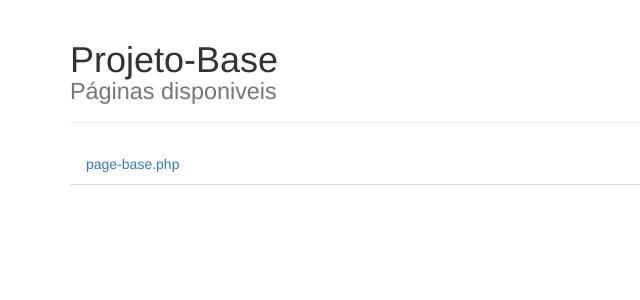
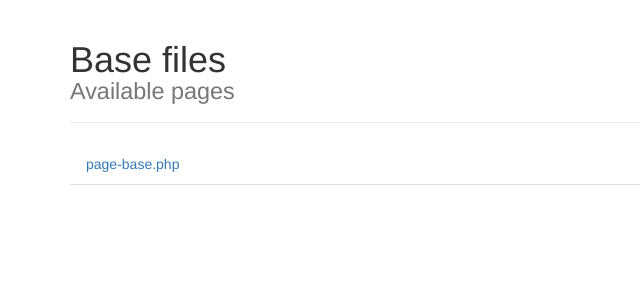
Before and after one commit to murillocamargo/Front-end-Boilerplate, a PHP site: page / in a window 1280 px wide. Shown: the top 300 px of the page, without its empty margins (0-640 px from the left). Run offline with PHP 8.4, Linux system fonts and the light colour scheme; some libraries are stand-ins or nearby versions.

Commit message:
localization and meta information

```diff
--- a/index.php
+++ b/index.php
@@ -1,6 +1,6 @@
 <html>
 <head>
-    <title>Projeto-Base</title>
+    <title>Base Project</title>
     <meta charset="utf-8">
     <link href="//netdna.bootstrapcdn.com/twitter-bootstrap/2.3.1/css/bootstrap-combined.min.css" rel="stylesheet">
 </head>
@@ -8,8 +8,8 @@
 <div class="container">
     <nav class="span3" style="margin: 25px auto; display: block; float: none">
         <div class="page-header">
-            <h1>Projeto-Base<br>
-                <small>Páginas disponiveis</small>
+            <h1>Base files<br>
+                <small>Available pages</small>
             </h1>
         </div>
         <ul class="nav nav-tabs nav-stacked">
--- a/page-base.php
+++ b/page-base.php
@@ -3,7 +3,7 @@
 <head>
     <meta charset="utf-8">
     <meta http-equiv="X-UA-Compatible" content="IE=edge,chrome=1">
-    <title></title>
+    <title>Front-end-Boilerplate</title>
     <meta name="description" content="">
     <meta name="viewport" content="width=device-width, initial-scale=1">
 
```
